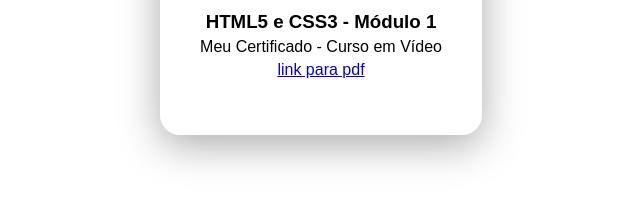
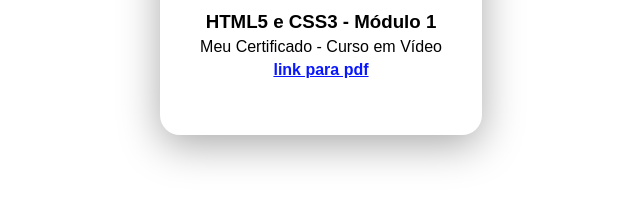
Before and after one commit to Djair235/Certficados-CursoEmVideo, a plain HTML site: page index.html in a window 1280 px wide. Shown: the part 511-716 px from the top of the page, 319-959 px from the left. Drawn offline with Linux system fonts and the light colour scheme.

Commit message:
Update style1.css

```diff
--- a/style1.css
+++ b/style1.css
@@ -54,6 +54,11 @@ body {
     text-align: center;
     margin-top: 5px;
 }
+
+#a1 {
+    color: #0817FF;
+    font-weight: 550;
+}
 .h3__subtitulo {
     margin-top: 10px;
     text-align: center;
```
